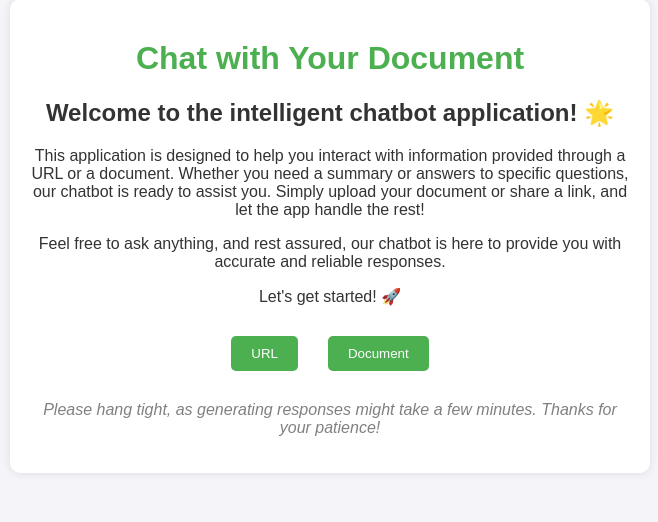
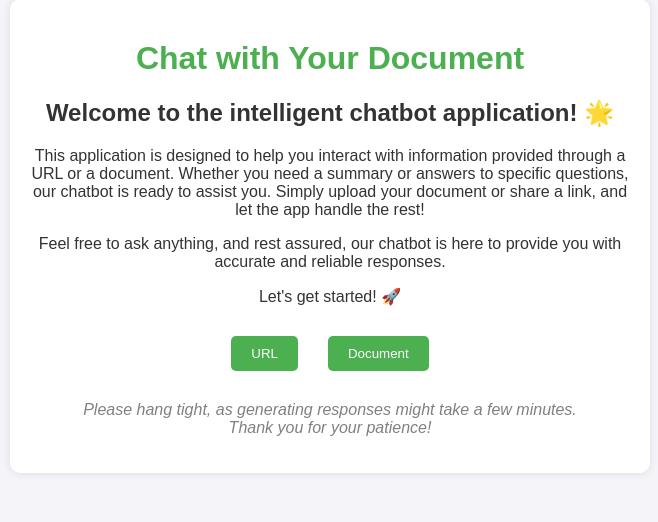
Before and after one commit to PrishaAnand04/Chat_With_Document, a Flask app: page / in a window 1280 px wide. Shown: the part 21-543 px from the top of the page, without its empty margins (310-968 px from the left). Run offline with Flask 3, Linux system fonts and the light colour scheme.

Commit message:
Update frontend.html

```diff
--- a/templates/frontend.html
+++ b/templates/frontend.html
@@ -50,7 +50,7 @@
             <textarea id="answer" readonly></textarea>
         </div>
         <div class="note">
-            <center><p>Please hang tight, as generating responses might take a few minutes. Thanks for your patience!</p></center>
+            <center><p>Please hang tight, as generating responses might take a few minutes. <br> Thank you for your patience!</p></center>
         </div>
     </div>
 
```
